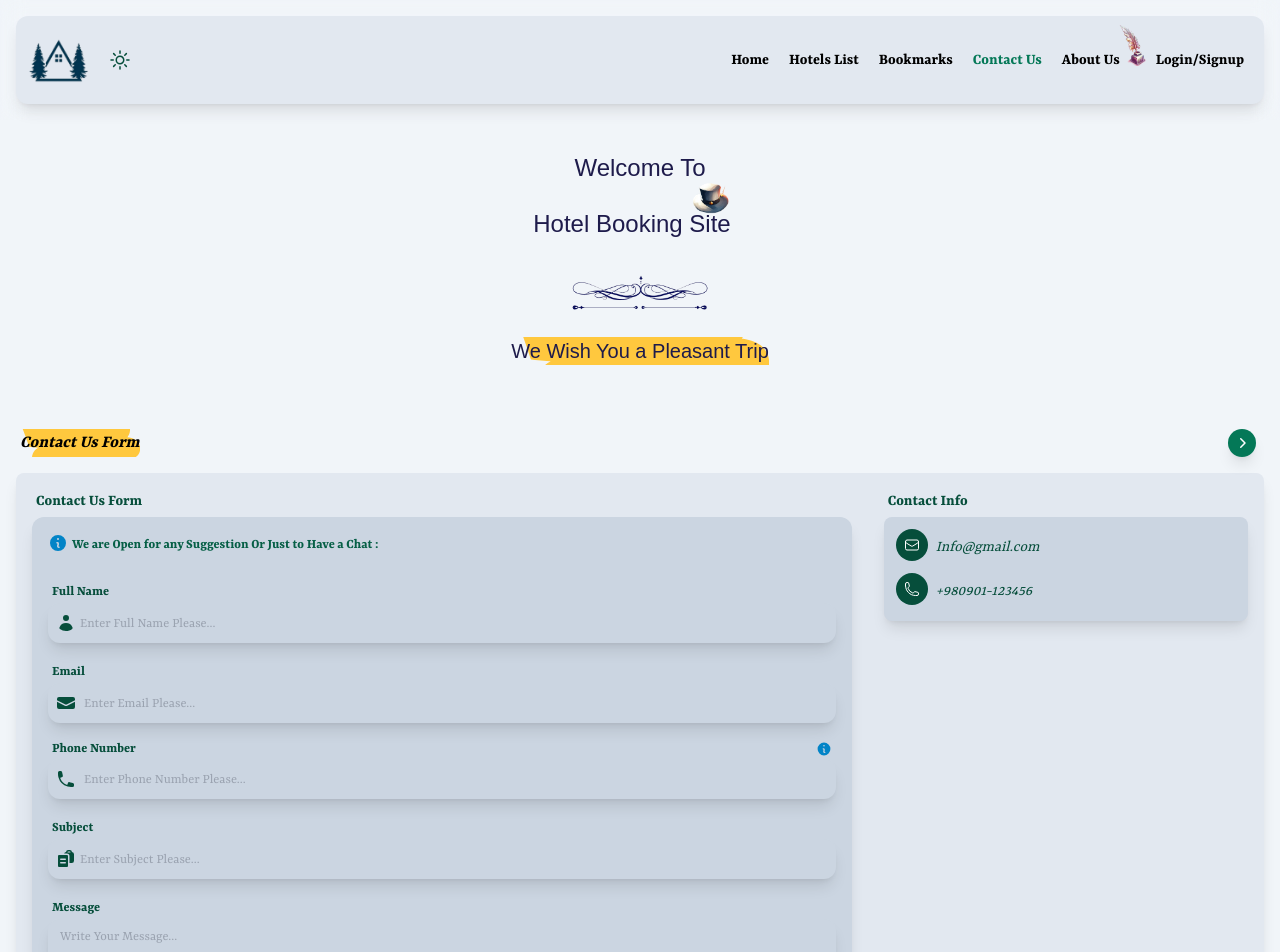
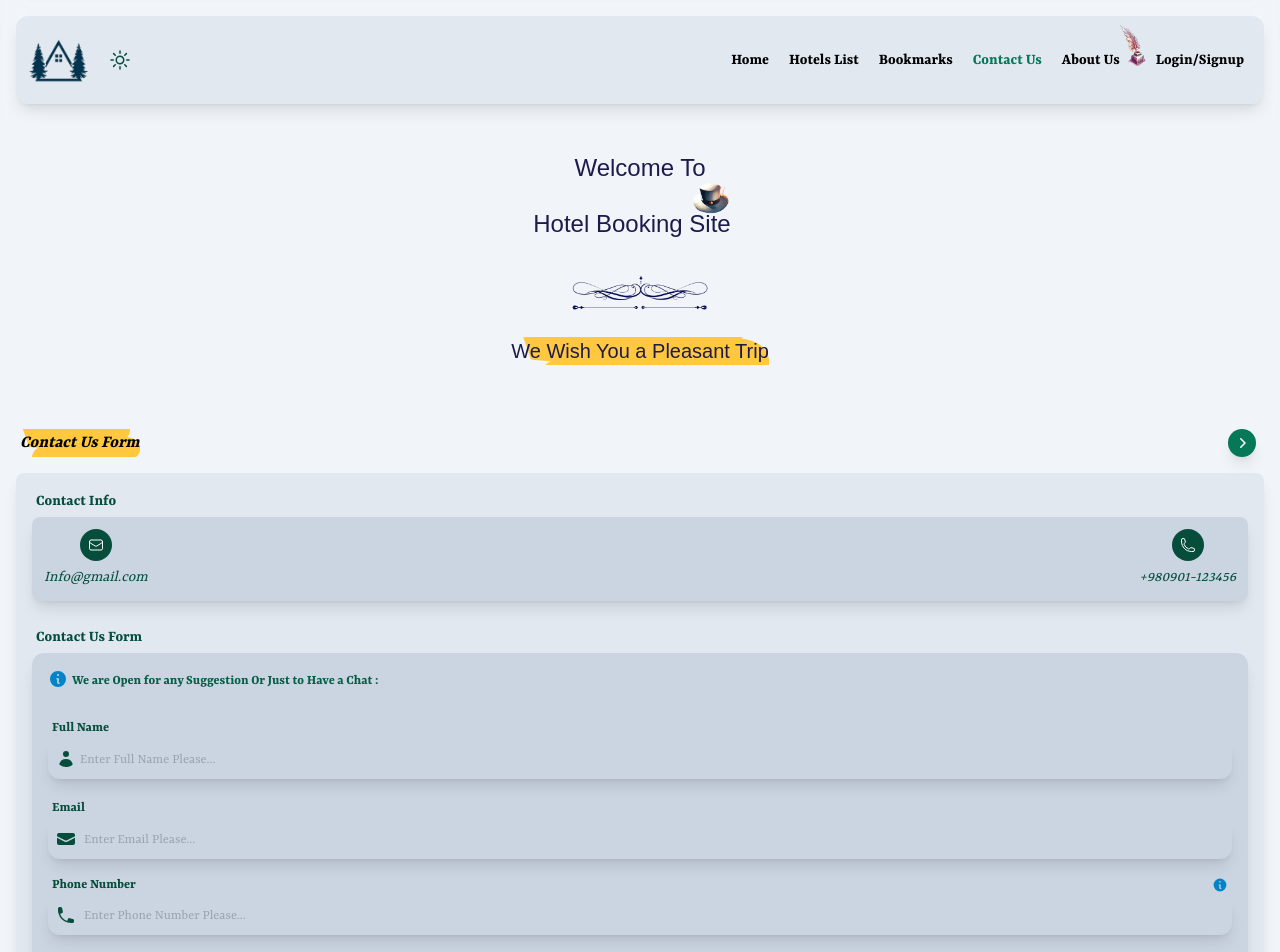
Before and after one commit to FarzinKhosravi/Hotel-Booking-SPA-React-TailwindCSS, a React (Vite) app: page /contact-us in a window 1280 px wide. Shown: the top 952 px of the page. Built offline with nearby package versions, Linux system fonts and the light colour scheme; a web font is replaced by a local one.

Commit message:
modified ContactUsPage component

```diff
--- a/src/pages/ContactUsPage.jsx
+++ b/src/pages/ContactUsPage.jsx
@@ -127,16 +127,16 @@ function ContactUsPage() {
           </div>
 
           {/* Contact Us Specs */}
-          <div className="flex flex-col rounded-lg bg-slate-200 p-4 shadow-lg md:flex-row-reverse md:gap-x-8">
+          <div className="flex flex-col rounded-lg bg-slate-200 p-4 shadow-lg">
             {/* Contact Info Section */}
-            <div className="mb-6 md:w-2/6">
+            <div className="mb-6">
               <div className="mb-1 pl-1 font-semibold text-emerald-900">
                 <span>Contact Info</span>
               </div>
 
-              <div className="flex items-center justify-between rounded-lg bg-slate-300 p-3 text-emerald-900 shadow-lg md:flex-col md:items-start md:gap-y-2">
+              <div className="flex items-center justify-between rounded-lg bg-slate-300 p-3 text-emerald-900 shadow-lg">
                 {/* Company Email Address */}
-                <div className="flex flex-col items-center justify-center md:flex-row md:gap-x-2">
+                <div className="flex flex-col items-center justify-center">
                   <div className="mb-1 flex h-8 w-8 items-center justify-center rounded-full bg-emerald-900 text-white">
                     <EnvelopeIcon className="h-4 w-4" />
                   </div>
@@ -146,7 +146,7 @@ function ContactUsPage() {
                 </div>
 
                 {/* Company Phone */}
-                <div className="flex flex-col items-center justify-center md:flex-row md:gap-x-2">
+                <div className="flex flex-col items-center justify-center">
                   <div className="mb-1 flex h-8 w-8 items-center justify-center rounded-full bg-emerald-900 text-white">
                     <PhoneIcon className="h-4 w-4" />
                   </div>
@@ -158,7 +158,7 @@ function ContactUsPage() {
             </div>
 
             {/* Contact Us Form Section */}
-            <div className="md:w-9/12">
+            <div>
               <div className="mb-1 pl-1 font-semibold text-emerald-900">
                 <span>Contact Us Form</span>
               </div>
```
